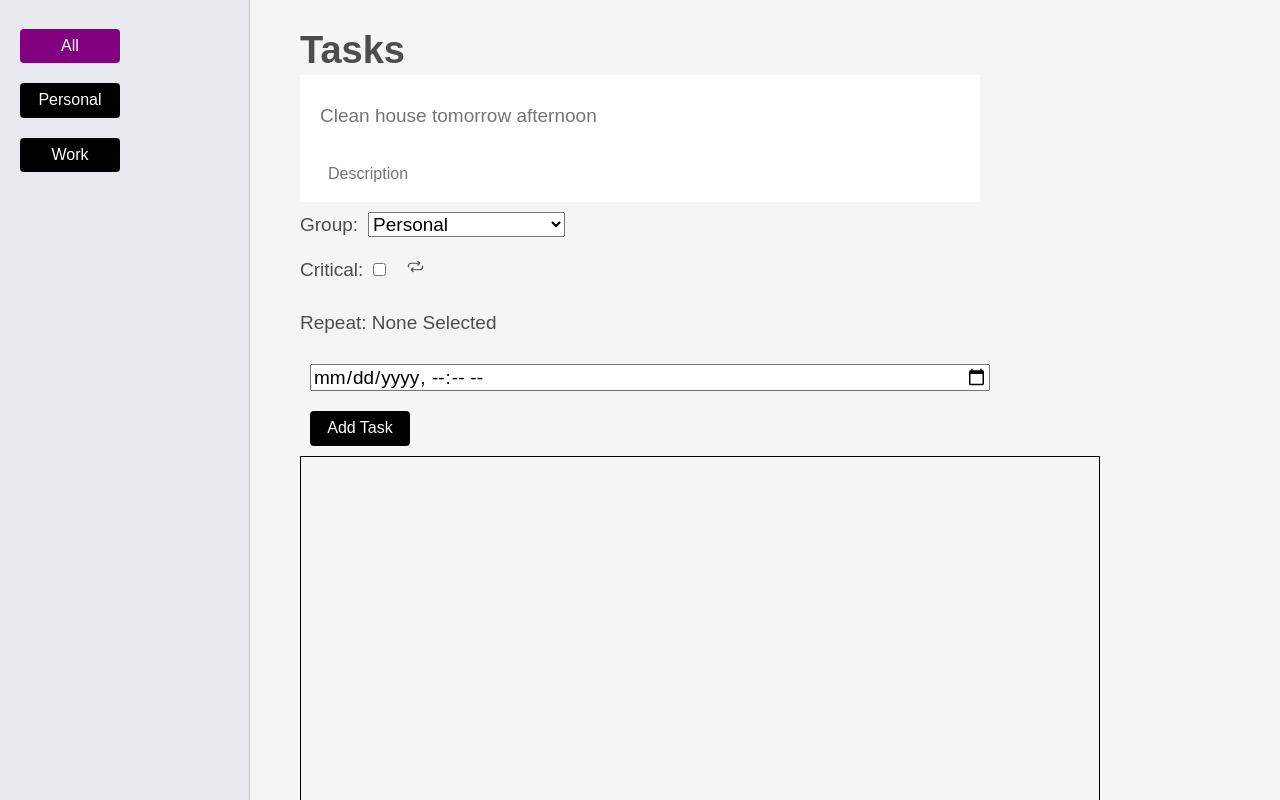
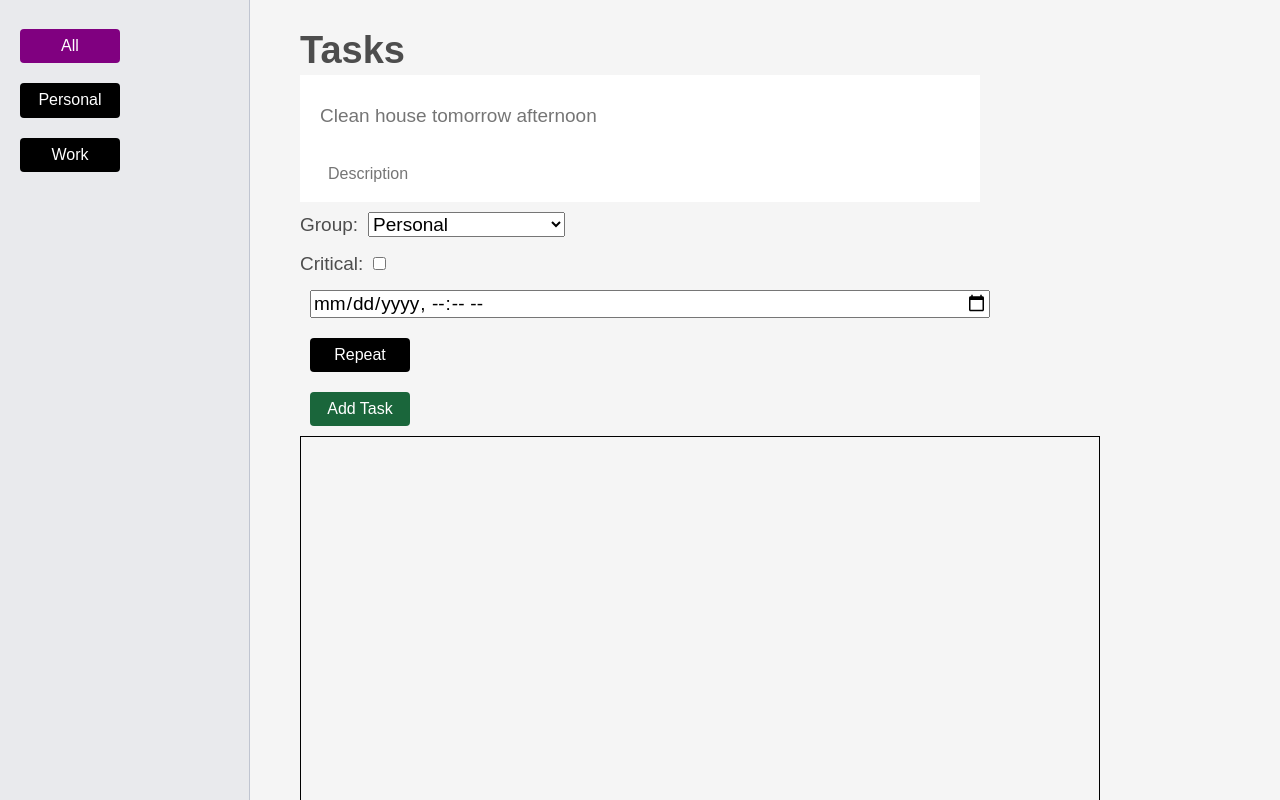
Before and after one commit to Mihuy1/TodoWebsite, a React (Vite) app: page / in a window 1280 px wide. Shown: the top 800 px of the page. Built offline with nearby package versions, Linux system fonts and the light colour scheme.

Commit message:
feat: enhance AddTaskForm and RepeatModal styles, add new button styles

```diff
--- a/src/components/AddTaskForm.jsx
+++ b/src/components/AddTaskForm.jsx
@@ -81,7 +81,7 @@ const AddTaskForm = (props) => {
         />
       </div>
 
-      <div>
+      <div className="group-div">
         <label htmlFor="group">Group:</label>
         <select name="group" id="group" onChange={handleChange}>
           {groups.map((group) => (
@@ -112,18 +112,22 @@ const AddTaskForm = (props) => {
       <label htmlFor="critical"> Critical:</label>
       <input type="checkbox" name="critical" id="critical" />
 
-      <button type="button" onClick={handleOpenModal}>
-        <IoRepeat />
-      </button>
-      <p>Repeat: {repeatFreq || 'None Selected'}</p>
-
       {isModalOpen && (
         <RepeatModal onClose={handleCloseModal} onSelect={handleRepeatChange} />
       )}
 
       <input name="date" aria-label="Date and time" type="datetime-local" />
 
-      <Button className="add__button" buttonText="Add Task" />
+      <div className="repeat-div">
+        <button
+          className={'add__button'}
+          type="button"
+          onClick={handleOpenModal}
+        >
+          {repeatFreq || 'Repeat'}
+        </button>
+      </div>
+      <Button className="create__button" buttonText="Add Task" />
     </form>
   );
 };
--- a/src/components/RepeatModal.jsx
+++ b/src/components/RepeatModal.jsx
@@ -1,4 +1,3 @@
-import React from 'react';
 import PropTypes from 'prop-types';
 
 function RepeatModal({onSelect, onClose}) {
@@ -15,11 +14,18 @@ function RepeatModal({onSelect, onClose}) {
         <ul>
           {options.map((option) => (
             <li key={option}>
-              <button onClick={() => handleSelect(option)}>{option}</button>
+              <button
+                className="add__button"
+                onClick={() => handleSelect(option)}
+              >
+                {option}
+              </button>
             </li>
           ))}
         </ul>
-        <button onClick={onClose}>Cancel</button>
+        <button className="button__delete" onClick={onClose}>
+          Cancel
+        </button>
       </div>
     </div>
   );
--- a/src/index.css
+++ b/src/index.css
@@ -362,6 +362,17 @@ form input[type='datetime-local'] {
   width: 100px;
 }
 
+.create__button {
+  background-color: rgb(26, 102, 59);
+  border-radius: 4px;
+  border: none;
+  color: #fff;
+  cursor: pointer;
+  font-size: 1.6rem;
+  padding: 0.8rem 1rem;
+  width: 100px;
+}
+
 .active {
   background-color: purple;
 }
@@ -395,3 +406,17 @@ form input[type='datetime-local'] {
 .strikethrough {
   text-decoration: line-through;
 }
+.modal-container {
+  position: fixed;
+  inset: 0;
+  display: flex;
+  align-items: center;
+  justify-content: center;
+  z-index: 1000;
+}
+
+.modal {
+  max-width: 90%;
+  max-height: 90%;
+  overflow: auto;
+}
```
